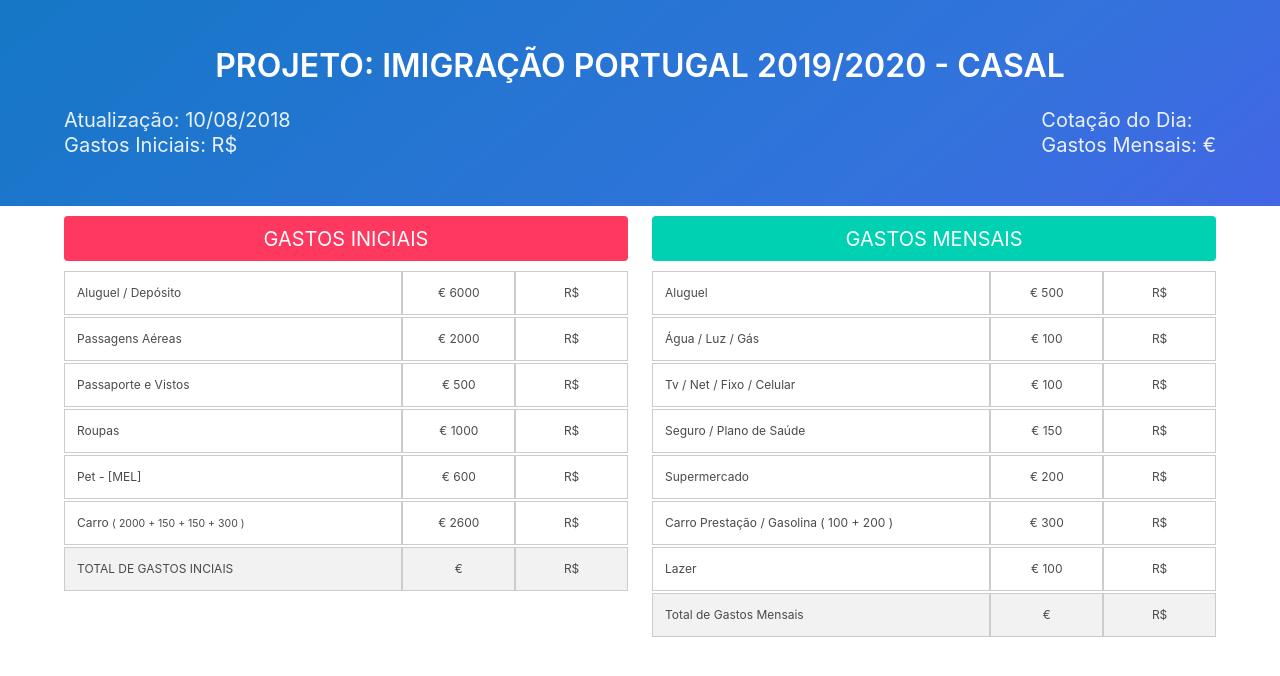
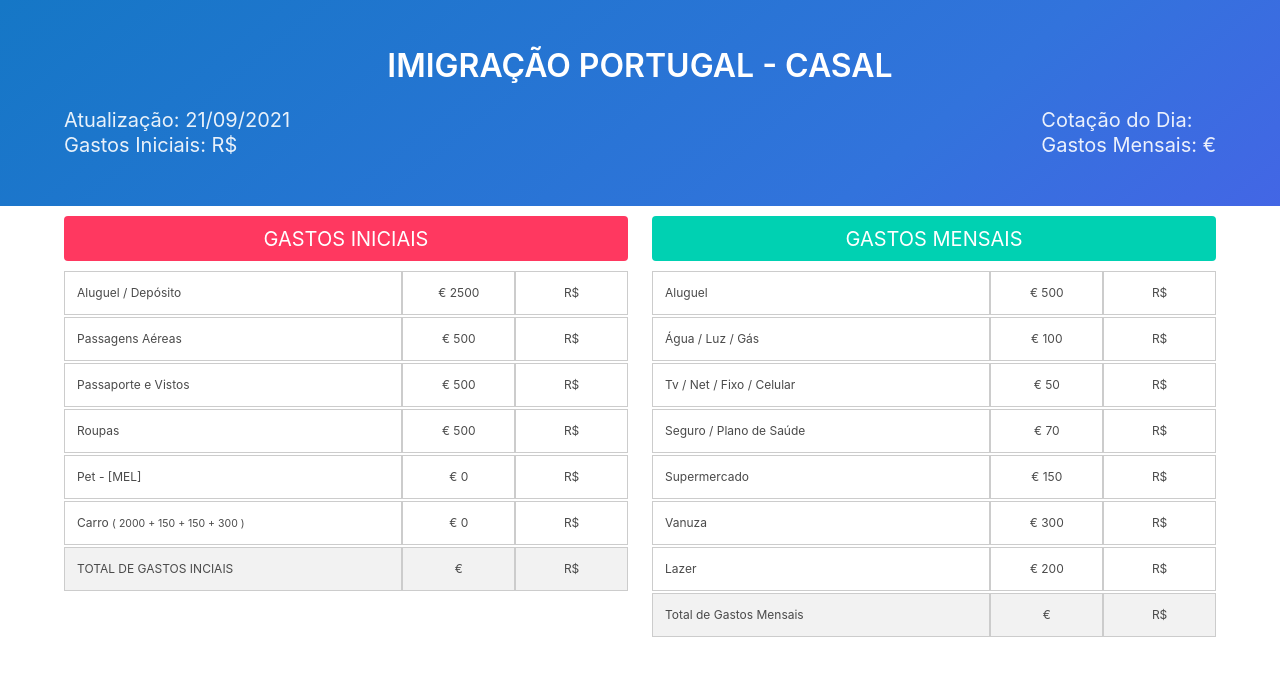
Before and after one commit to atmmoreira/project.countries, a plain HTML site: page portugal/index.html in a window 1280 px wide. Drawn offline with nearby package versions, Linux system fonts and the light colour scheme; no server answers.

Commit message:
add: info

```diff
--- a/portugal/index.html
+++ b/portugal/index.html
@@ -16,10 +16,10 @@
   <section class="hero is-link is-bold">
     <div class="hero-body">
       <div class="container">
-        <h1 class="title has-text-centered"> PROJETO: IMIGRAÇÃO PORTUGAL 2019/2020 - CASAL </h1>
+        <h1 class="title has-text-centered"> IMIGRAÇÃO PORTUGAL - CASAL </h1>
         <div class="columns">
           <div class="column">
-            <h2 class="subtitle"> Atualização: 10/08/2018
+            <h2 class="subtitle"> Atualização: 21/09/2021
               <br> Gastos Iniciais: R$
               <span class="gastos_iniciais"></span>
             </h2>
@@ -43,13 +43,13 @@
 
           <div class="level margin_top_10">
             <div class="column is-size-7 is-three-fifths border">Aluguel / Depósito</div>
-            <div class="column is-size-7 has-text-centered border"> € <span class="gi01_euro">6000</span> </div>
+            <div class="column is-size-7 has-text-centered border"> € <span class="gi01_euro">2500</span> </div>
             <div class="column is-size-7 has-text-centered border"> R$ <span class="gi01_real"></span> </div>
           </div>
 
           <div class="level margin_top_2">
             <div class="column is-size-7 is-three-fifths border">Passagens Aéreas</div>
-            <div class="column is-size-7 has-text-centered border"> € <span class="gi02_euro">2000</span> </div>
+            <div class="column is-size-7 has-text-centered border"> € <span class="gi02_euro">500</span> </div>
             <div class="column is-size-7 has-text-centered border"> R$ <span class="gi02_real"></span> </div>
           </div>
 
@@ -61,13 +61,13 @@
 
           <div class="level margin_top_2">
             <div class="column is-size-7 is-three-fifths border">Roupas</div>
-            <div class="column is-size-7 has-text-centered border"> € <span class="gi04_euro">1000</span> </div>
+            <div class="column is-size-7 has-text-centered border"> € <span class="gi04_euro">500</span> </div>
             <div class="column is-size-7 has-text-centered border"> R$ <span class="gi04_real"></span> </div>
           </div>
 
           <div class="level margin_top_2">
             <div class="column is-size-7 is-three-fifths border">Pet - [MEL]</div>
-            <div class="column is-size-7 has-text-centered border"> € <span class="gi05_euro">600</span> </div>
+            <div class="column is-size-7 has-text-centered border"> € <span class="gi05_euro">0</span> </div>
             <div class="column is-size-7 has-text-centered border"> R$ <span class="gi05_real"></span> </div>
           </div>
 
@@ -82,7 +82,7 @@
                 )
               </small>
             </div>
-            <div class="column is-size-7 has-text-centered border"> € <span class="gi06_euro">2600</span> </div>
+            <div class="column is-size-7 has-text-centered border"> € <span class="gi06_euro">0</span> </div>
             <div class="column is-size-7 has-text-centered border"> R$ <span class="gi06_real"></span> </div>
           </div>
 
@@ -127,31 +127,31 @@
 
           <div class="level margin_top_2">
             <div class="column is-size-7 is-three-fifths border">Tv / Net / Fixo / Celular</div>
-            <div class="column is-size-7 has-text-centered border"> € <span class="gm03_euro">100</span> </div>
+            <div class="column is-size-7 has-text-centered border"> € <span class="gm03_euro">50</span> </div>
             <div class="column is-size-7 has-text-centered border"> R$ <span class="gm03_real"></span> </div>
           </div>
 
           <div class="level margin_top_2">
             <div class="column is-size-7 is-three-fifths border">Seguro / Plano de Saúde</div>
-            <div class="column is-size-7 has-text-centered border"> € <span class="gm04_euro">150</span> </div>
+            <div class="column is-size-7 has-text-centered border"> € <span class="gm04_euro">70</span> </div>
             <div class="column is-size-7 has-text-centered border"> R$ <span class="gm04_real"></span> </div>
           </div>
 
           <div class="level margin_top_2">
             <div class="column is-size-7 is-three-fifths border">Supermercado</div>
-            <div class="column is-size-7 has-text-centered border"> € <span class="gm05_euro">200</span> </div>
+            <div class="column is-size-7 has-text-centered border"> € <span class="gm05_euro">150</span> </div>
             <div class="column is-size-7 has-text-centered border"> R$ <span class="gm05_real"></span> </div>
           </div>
 
           <div class="level margin_top_2">
-            <div class="column is-size-7 is-three-fifths border">Carro Prestação / Gasolina ( 100 + 200 )</div>
+            <div class="column is-size-7 is-three-fifths border">Vanuza</div>
             <div class="column is-size-7 has-text-centered border"> € <span class="gm06_euro">300</span> </div>
             <div class="column is-size-7 has-text-centered border"> R$ <span class="gm06_real"></span> </div>
           </div>
 
           <div class="level margin_top_2">
             <div class="column is-size-7 is-three-fifths border">Lazer</div>
-            <div class="column is-size-7 has-text-centered border"> € <span class="gm07_euro">100</span> </div>
+            <div class="column is-size-7 has-text-centered border"> € <span class="gm07_euro">200</span> </div>
             <div class="column is-size-7 has-text-centered border"> R$ <span class="gm07_real"></span> </div>
           </div>
 
```
